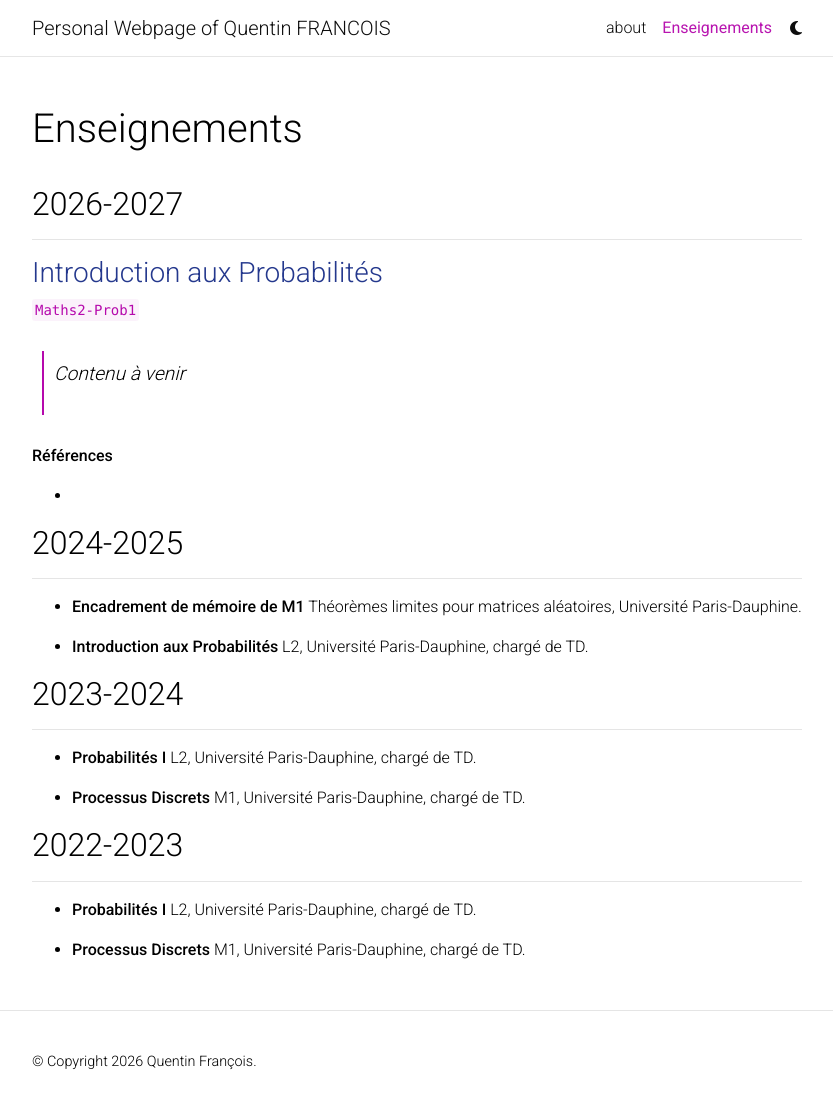
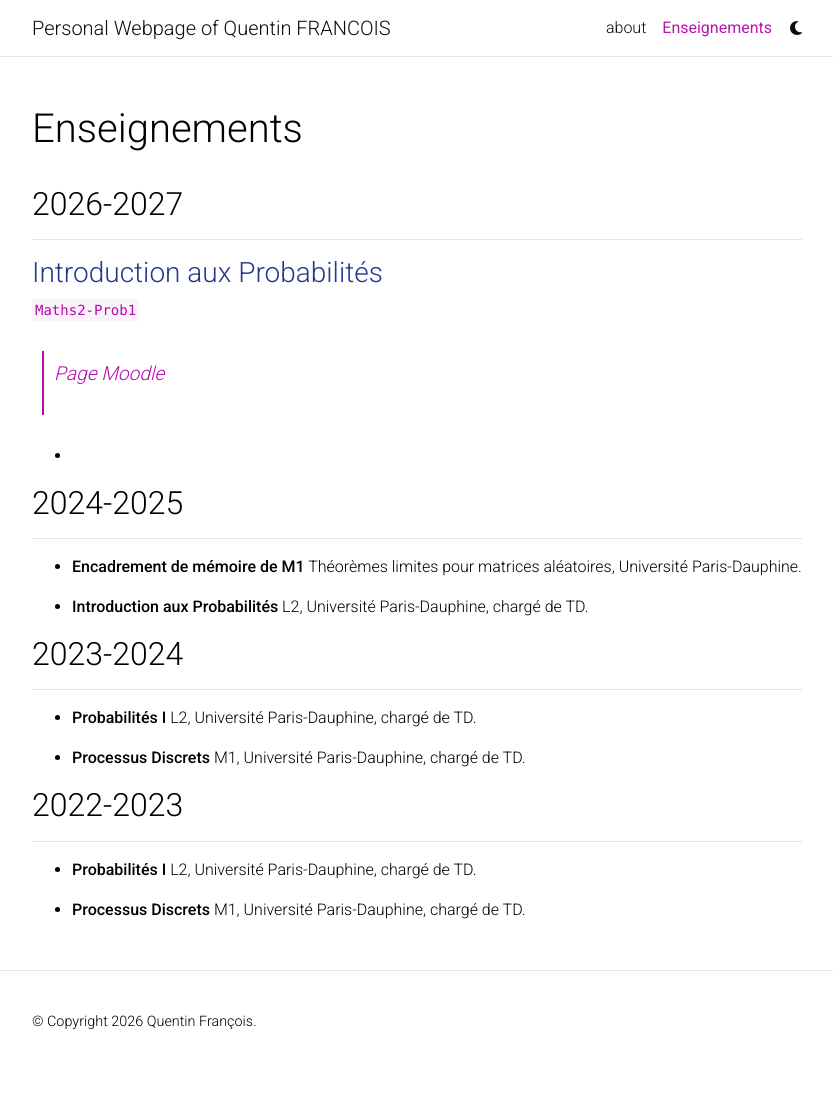
Before and after one commit to qufrancois/qufrancois.github.io, a Jekyll site: the page built from _pages/enseignement.md, in a window 1280 px wide and 1112 px high. Shown: the top 1109 px of the window, without its empty margins (223-1056 px from the left). Built offline with Jekyll 4.4.1, drawn with Linux system fonts in a browser that asks for light colours; comment, search, counter and statistics services are not loaded; a style sheet for code colours, icons or effects is not loaded.

Commit message:
Added Moodle

```diff
--- a/_pages/enseignement.md
+++ b/_pages/enseignement.md
@@ -14,9 +14,8 @@ nav_order: 2
 ### <span style="color:rgb(36,56,141)">Introduction aux Probabilités</span>
 **`Maths2-Prob1`**
 
-> *Contenu à venir*
+> *[Page Moodle](https://moodle.utoulouse.fr/course/view.php?id=188)*
 
-**Références**
 
 -
 
```
